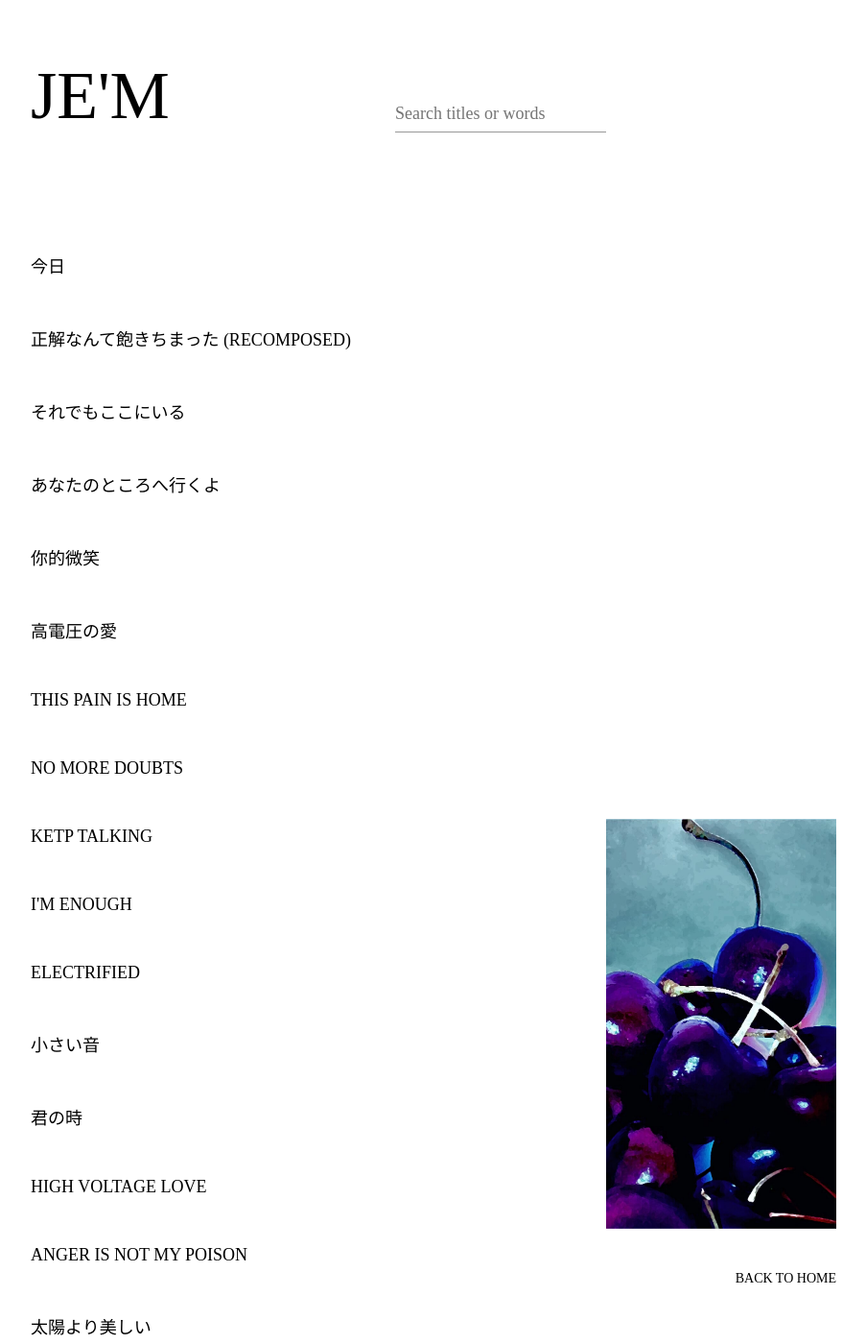
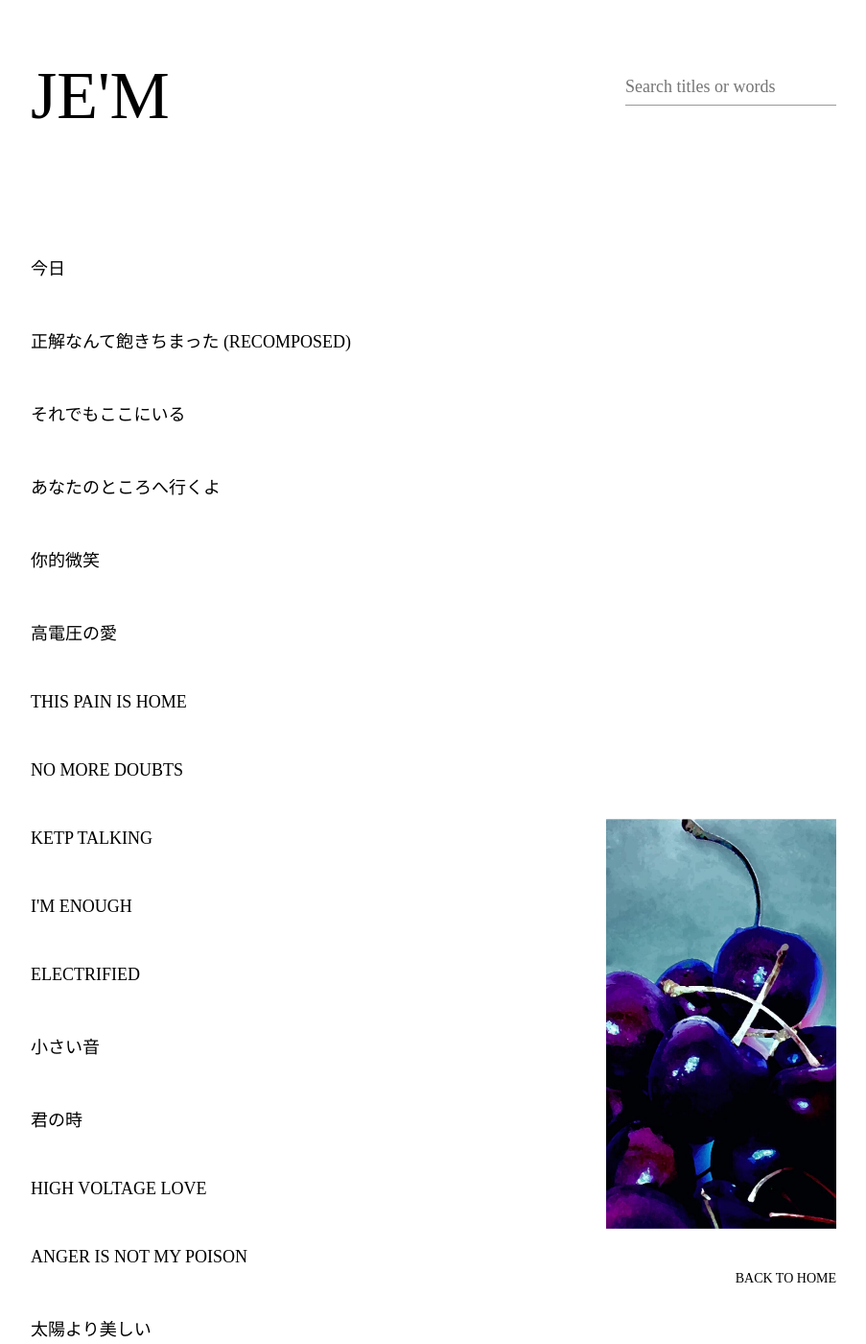
Before and after one commit to ohlucinda/jemlyrics, a Jekyll site: the page built from lyrics.md, in a window 1280 px wide and 1400 px high. Shown: the whole window at 96% size, without its empty margins (308-1211 px from the left). Built offline with Jekyll 4.4.1, drawn with Linux system fonts in a browser that asks for light colours; some web fonts are replaced.

Commit message:
Update titles.html

```diff
--- a/_layouts/titles.html
+++ b/_layouts/titles.html
@@ -37,10 +37,10 @@ a { text-decoration: none; color: inherit; }
   font-size: 70px;
 }
 
-  .search {
-  display: flex;
-  justify-content: flex-end;
-  margin-top: -40px;
+.search {
+  position: fixed;
+  top: 72px;
+  right: 100px;
 }
 
 .search-box {
```
